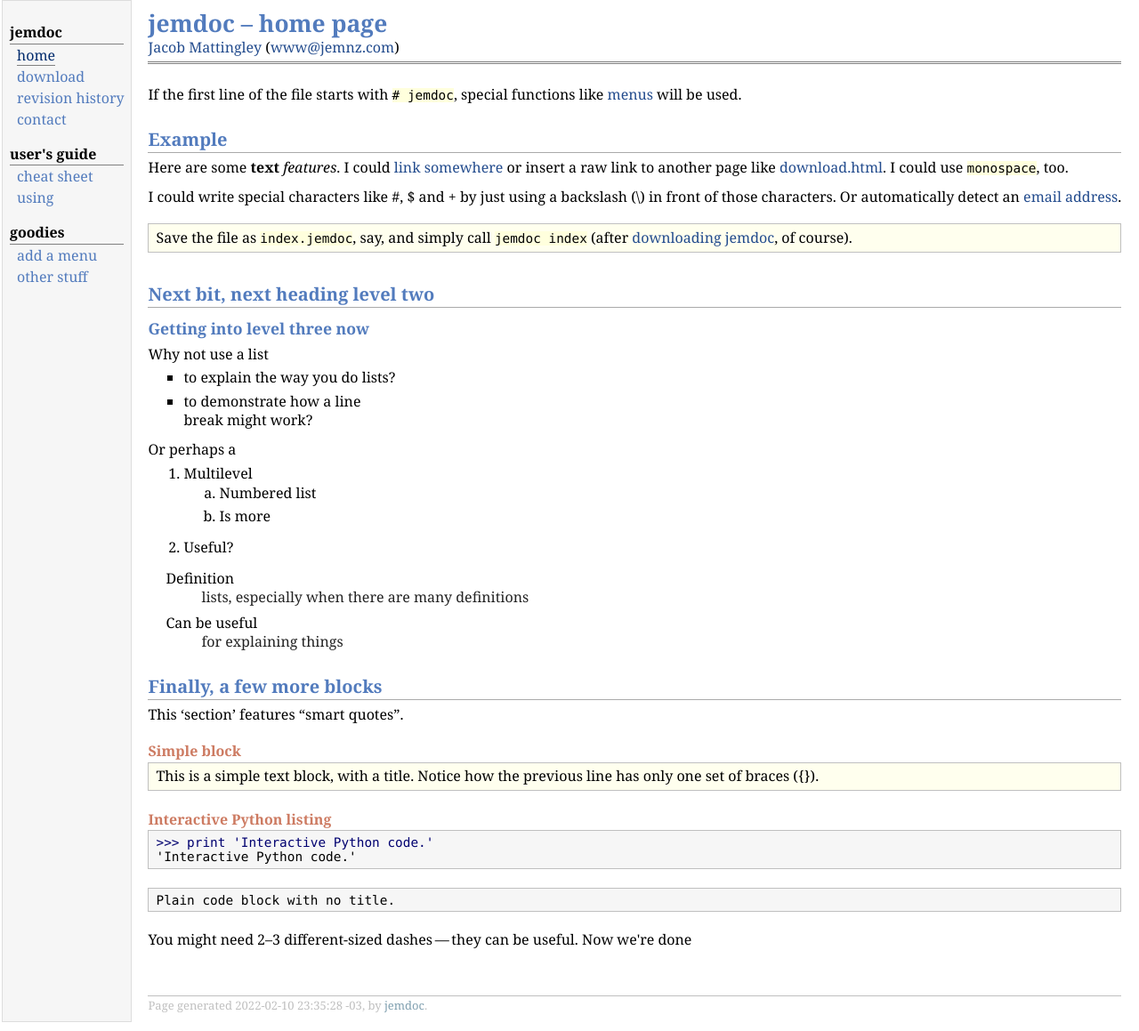
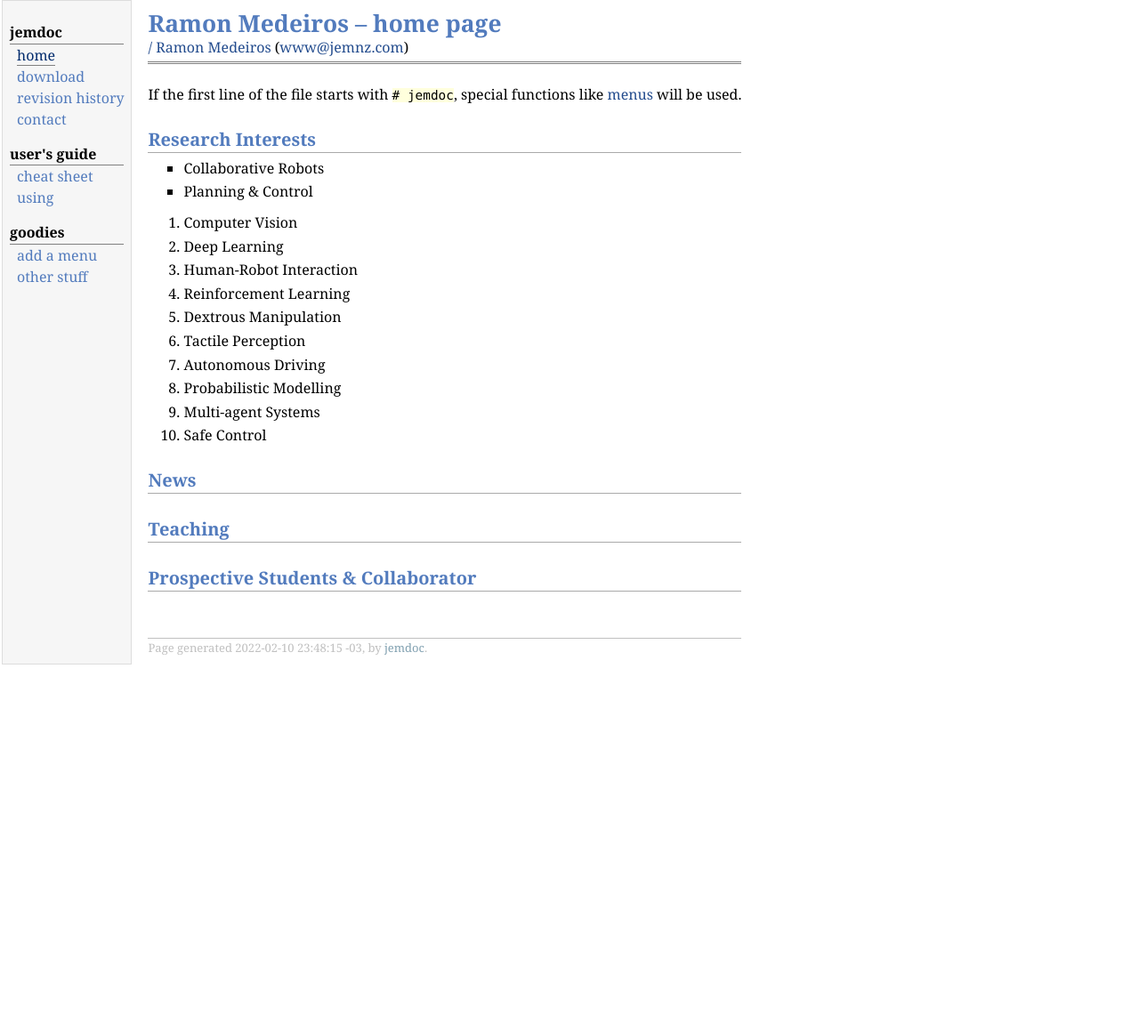
Before and after one commit to rlmedeiros/rlmedeiros.github.io, a plain HTML site: page index.html in a window 1280 px wide. Shown: the part 2-1161 px from the top of the page at 89% size. After the commit the page ends 800 px from the top, so only its background shows below. Drawn offline with Linux system fonts and the light colour scheme.

Commit message:
atualizando com meus alyout

```diff
--- a/index.html
+++ b/index.html
@@ -5,7 +5,7 @@
 <meta name="generator" content="jemdoc, see http://jemdoc.jaboc.net/" />
 <meta http-equiv="Content-Type" content="text/html;charset=utf-8" />
 <link rel="stylesheet" href="jemdoc.css" type="text/css" />
-<title>jemdoc &ndash; home page</title>
+<title>Ramon Medeiros &ndash; home page</title>
 </head>
 <body>
 <table summary="Table for page layout." id="tlayout">
@@ -25,65 +25,45 @@
 </td>
 <td id="layout-content">
 <div id="toptitle">
-<h1>jemdoc &ndash; home page</h1>
-<div id="subtitle"><a href="https://jemnz.com/">Jacob Mattingley</a> (<a href="mailto:www@jemnz.com">www@jemnz.com</a>)</div>
+<h1>Ramon Medeiros &ndash; home page</h1>
+<div id="subtitle"><a href="https://www.ifpb.edu.br">/ Ramon Medeiros</a> (<a href="mailto:www@jemnz.com">www@jemnz.com</a>)</div>
 </div>
 <p>If the first line of the file starts with <tt># jemdoc</tt>, special functions like <a href="menu.html">menus</a> will be used.</p>
-<h2>Example</h2>
-<p>Here are some <b>text</b> <i>features</i>. I could <a href="http://cvxmod.net/">link somewhere</a> or insert a raw link to another page like <a href="download.html">download.html</a>. I could use <tt>monospace</tt>, too.</p>
-<p>I could write special characters like #, $ and + by just using a backslash (\) in front of those characters. Or automatically detect an <a href="mailto:www@jemnz.com">email address</a>.</p>
-<div class="infoblock">
-<div class="blockcontent">
-<p>Save the file as <tt>index.jemdoc</tt>, say, and simply call <tt>jemdoc index</tt> (after <a href="download.html">downloading jemdoc</a>, of course).</p>
-</div></div>
-<h2>Next bit, next heading level two</h2>
-<h3>Getting into level three now</h3>
-<p>Why not use a list </p>
+<h2>Research Interests</h2>
 <ul>
-<li><p>to explain the way you do lists?</p>
+<li><p>Collaborative Robots</p>
 </li>
-<li><p>to demonstrate how a line<br /> break might work?</p>
+<li><p>Planning &amp; Control</p>
 </li>
 </ul>
-<p>Or perhaps a </p>
 <ol>
-<li><p>Multilevel</p>
-<ol>
-<li><p>Numbered list</p>
+<li><p>Computer Vision</p>
 </li>
-<li><p>Is more</p>
-</li></ol>
+<li><p>Deep Learning</p>
 </li>
-<li><p>Useful?</p>
+<li><p>Human-Robot Interaction</p>
+</li>
+<li><p>Reinforcement Learning</p>
+</li>
+<li><p>Dextrous Manipulation</p>
+</li>
+<li><p>Tactile Perception</p>
+</li>
+<li><p>Autonomous Driving</p>
+</li>
+<li><p>Probabilistic Modelling</p>
+</li>
+<li><p>Multi-agent Systems</p>
+</li>
+<li><p>Safe Control</p>
 </li>
 </ol>
-<dl>
-<dt>Definition</dt>
-<dd><p>lists, especially when there are many definitions </p></dd>
-<dt>Can be useful</dt>
-<dd><p>for explaining things</p></dd>
-</dl>
-<h2>Finally, a few more blocks</h2>
-<p>This &lsquo;section&rsquo; features &ldquo;smart quotes&rdquo;.</p>
-<div class="infoblock">
-<div class="blocktitle">Simple block</div>
-<div class="blockcontent">
-<p>This is a simple text block, with a title. Notice how the previous line has only one set of braces ({}).</p>
-</div></div>
-<div class="codeblock">
-<div class="blocktitle">Interactive Python listing</div>
-<div class="blockcontent"><pre>
-<span class="pycommand">&gt;&gt;&gt; print 'Interactive Python code.'</span>
-'Interactive Python code.'
-</pre></div></div>
-<div class="codeblock">
-<div class="blockcontent"><pre>
-Plain code block with no title.
-</pre></div></div>
-<p>You might need 2&ndash;3 different-sized dashes&#8201;&mdash;&#8201;they can be useful. Now we're done</p>
+<h2>News</h2>
+<h2>Teaching</h2>
+<h2>Prospective Students &amp; Collaborator</h2>
 <div id="footer">
 <div id="footer-text">
-Page generated 2022-02-10 23:35:28 -03, by <a href="http://jemdoc.jaboc.net/">jemdoc</a>.
+Page generated 2022-02-10 23:48:15 -03, by <a href="http://jemdoc.jaboc.net/">jemdoc</a>.
 </div>
 </div>
 </td>
```
Also changed, not shown: 1 other file.
